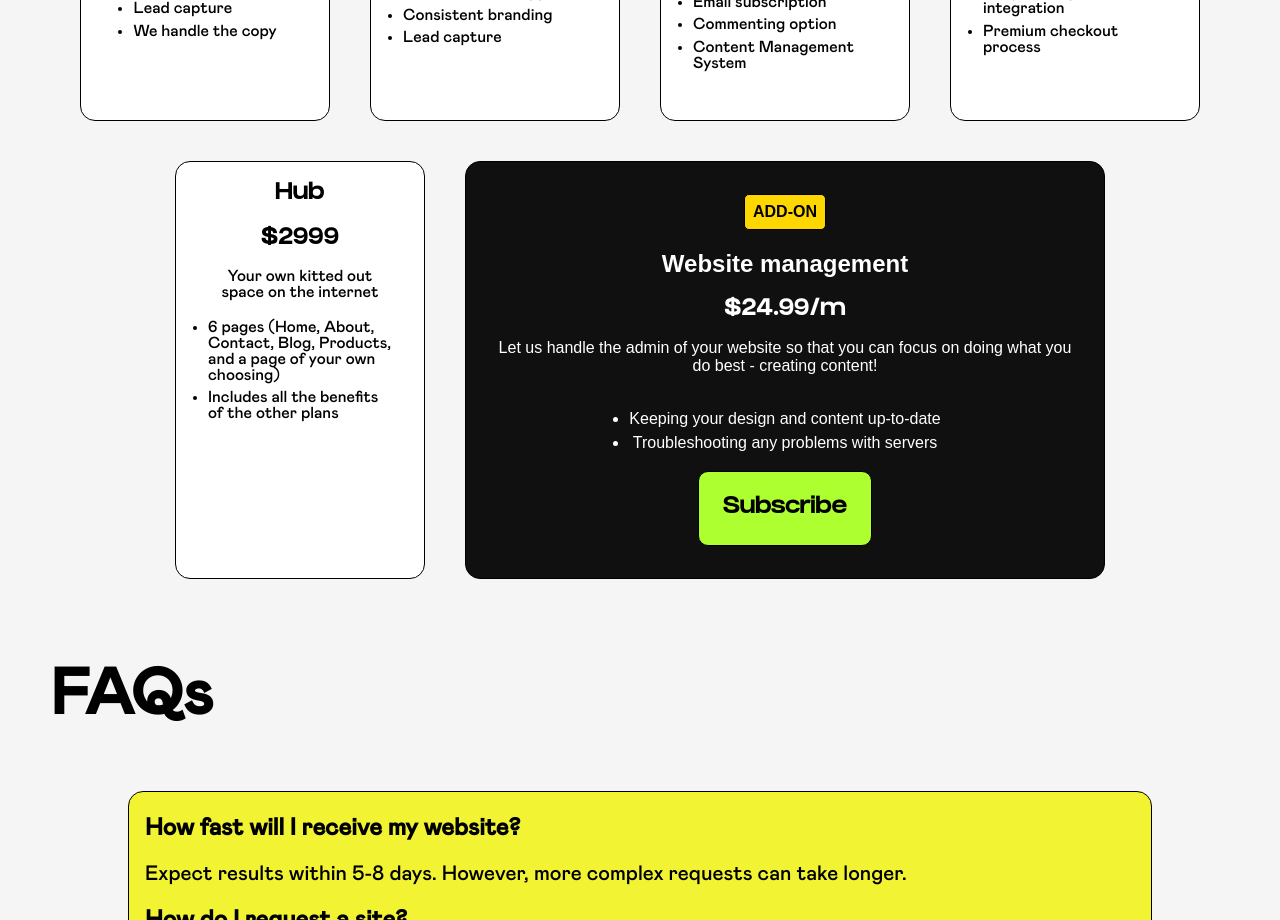
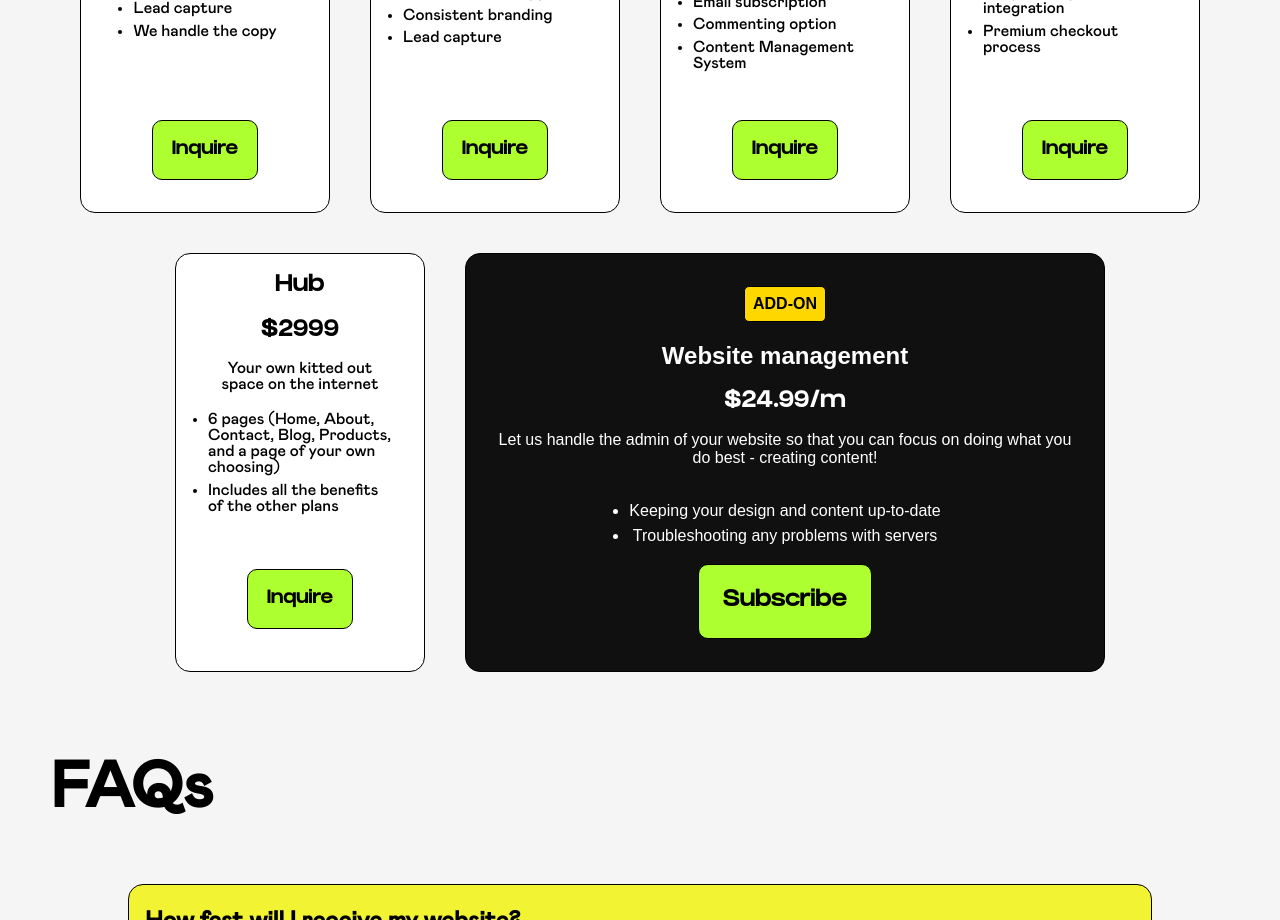
Before and after one commit to Kamo-Chip/WebLaunchZA, a React (Create React App) app: page / in a window 1280 px wide. Shown: the part 1920-2840 px from the top of the page. Built offline with nearby package versions, Linux system fonts and the light colour scheme.

Commit message:
minor ui changes

```diff
--- a/src/components/Pricing.jsx
+++ b/src/components/Pricing.jsx
@@ -30,12 +30,6 @@ const Pricing = () => {
   };
 
   return (
-    <PayPalScriptProvider
-      options={{
-        "client-id":
-          "Afeh1bbkCUA3YyD5xSWkTu8Rl9wr7JnWVjSCdYfN4GfZLzilY-a2tt4BANXr5vwb7-_A7Lh3CL0KAXUA",
-      }}
-    >
     <div className="pricing" id="pricing">
       <div style={{ marginBottom: "30px" }}>
         <h1 style={{ marginBottom: "0" }}>Services</h1>
@@ -60,7 +54,8 @@ const Pricing = () => {
             >
               <b>Most popular</b>
             </span>
-              <div className="tier-content"
+            <div
+              className="tier-content"
               style={{
                 height: "250px",
                 display: "flex",
@@ -80,13 +75,20 @@ const Pricing = () => {
                 <li>We handle the copy</li>
               </ul>
             </div>
-              <div className="paypal-button-container">
-                <PaypalCheckoutButton product={landingPage} />
-              </div>
+            <a
+              href="https://twitter.com/messages/compose?recipient_id=1417912479447977984&text=I want a Landing page"
+              class="twitter-dm-button"
+              data-screen-name="@kamo_io"
+              target="_blank"
+              rel="noreferrer"
+            >
+              Inquire
+            </a>
           </div>
           <div className="tier">
             <h2>Personal Page</h2>
-              <div className="tier-content"
+            <div
+              className="tier-content"
               style={{
                 height: "250px",
                 display: "flex",
@@ -105,13 +107,20 @@ const Pricing = () => {
                 <li>Lead capture</li>
               </ul>
             </div>
-              <div className="paypal-button-container">
-                <PaypalCheckoutButton product={personal} />
-              </div>
+            <a
+              href="https://twitter.com/messages/compose?recipient_id=1417912479447977984&text=I want a personal page"
+              class="twitter-dm-button"
+              data-screen-name="@kamo_io"
+              target="_blank"
+              rel="noreferrer"
+            >
+              Inquire
+            </a>
           </div>
           <div className="tier">
             <h2>Blog</h2>
-              <div className="tier-content"
+            <div
+              className="tier-content"
               style={{
                 height: "250px",
                 display: "flex",
@@ -132,14 +141,21 @@ const Pricing = () => {
                 <li>Content Management System</li>
               </ul>
             </div>
-              <div className="paypal-button-container">
-                <PaypalCheckoutButton product={blog} />
-              </div>
+            <a
+              href="https://twitter.com/messages/compose?recipient_id=1417912479447977984&text=I want a blog"
+              class="twitter-dm-button"
+              data-screen-name="@kamo_io"
+              target="_blank"
+              rel="noreferrer"
+            >
+              Inquire
+            </a>
           </div>
 
           <div className="tier">
             <h2>Product Store</h2>
-              <div className="tier-content"
+            <div
+              className="tier-content"
               style={{
                 height: "250px",
                 display: "flex",
@@ -157,13 +173,20 @@ const Pricing = () => {
                 <li>Premium checkout process</li>
               </ul>
             </div>
-              <div className="paypal-button-container">
-                <PaypalCheckoutButton product={ecommerce} />
-              </div>
+            <a
+              href="https://twitter.com/messages/compose?recipient_id=1417912479447977984&text=I want a product store"
+              class="twitter-dm-button"
+              data-screen-name="@kamo_io"
+              target="_blank"
+              rel="noreferrer"
+            >
+              Inquire
+            </a>
           </div>
           <div className="tier">
             <h2>Hub</h2>
-              <div className="tier-content"
+            <div
+              className="tier-content"
               style={{
                 height: "250px",
                 display: "flex",
@@ -185,9 +208,15 @@ const Pricing = () => {
                 <li>Includes all the benefits of the other plans</li>
               </ul>
             </div>
-              <div className="paypal-button-container">
-                <PaypalCheckoutButton product={hub} />
-              </div>
+            <a
+              href="https://twitter.com/messages/compose?recipient_id=1417912479447977984&text=I want a hub"
+              class="twitter-dm-button"
+              data-screen-name="@kamo_io"
+              target="_blank"
+              rel="noreferrer"
+            >
+              Inquire
+            </a>
           </div>
           <div className="addon">
             <span
@@ -227,7 +256,6 @@ const Pricing = () => {
         </div>
       </div>
     </div>
-    </PayPalScriptProvider>
   );
 };
 
--- a/src/styles/Pricing.css
+++ b/src/styles/Pricing.css
@@ -24,6 +24,17 @@
   padding: 0 2em;
   width: 250px;
   background: #fff;
+}
+
+.tier a {
+  margin-bottom: 2rem;
+  font-size: 1.2rem !important;
+}
+
+.tier a:hover {
+  color: #fff !important;
+  box-shadow: #000 !important;
+  border-color: #000 !important;
 }
 
 .tier span {
```
Lines whose indentation alone changed are shown as unchanged.
